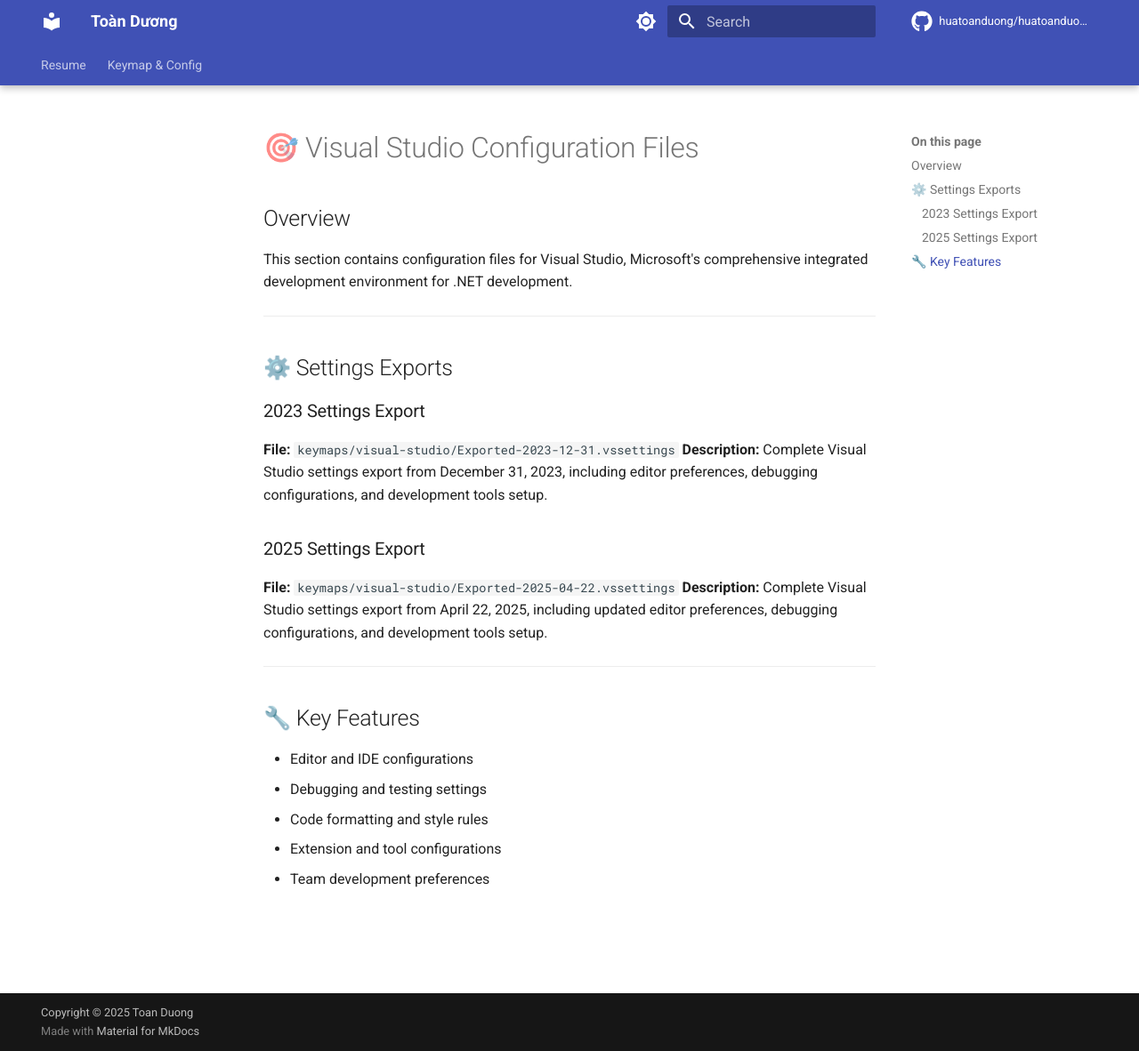
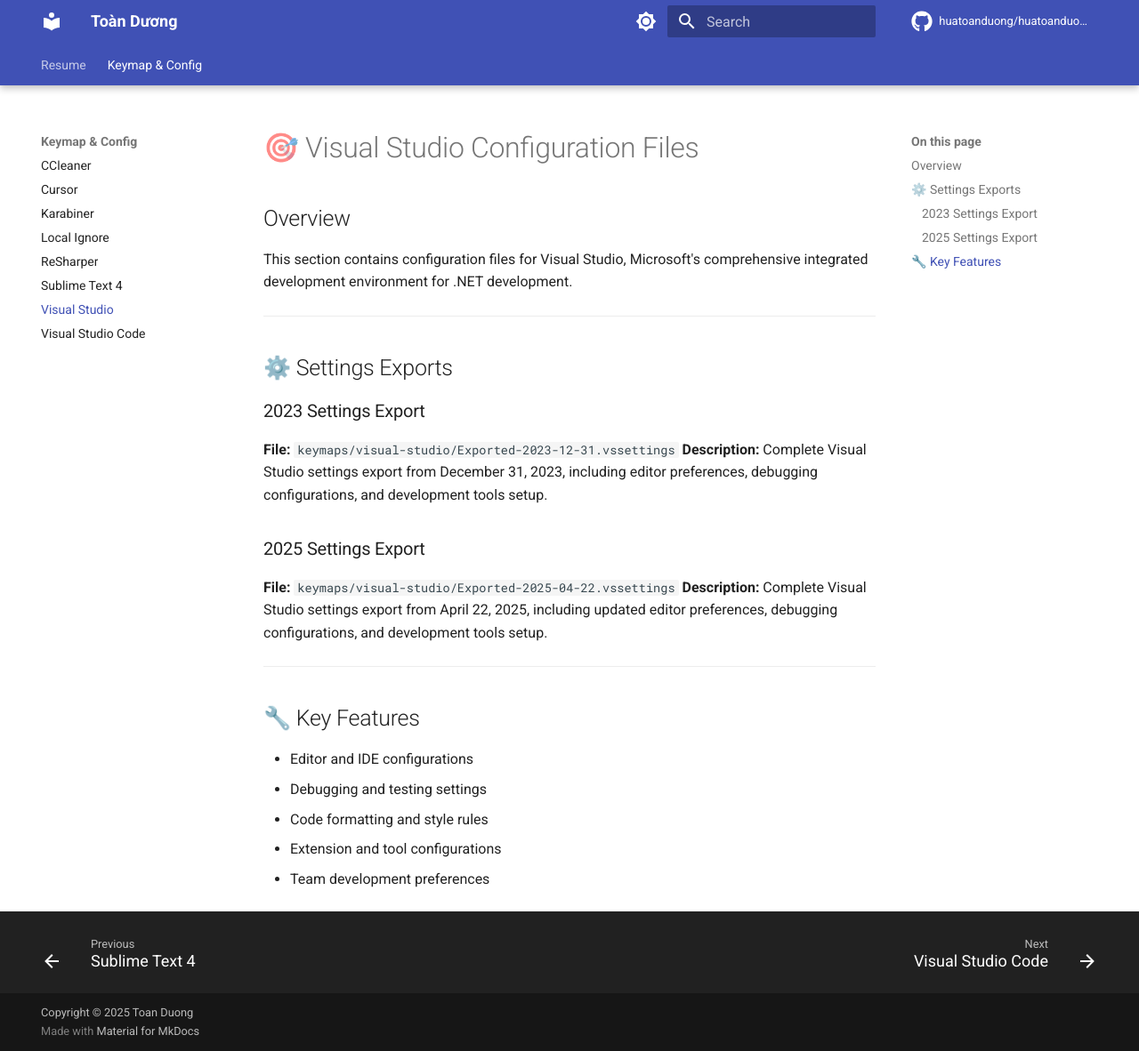
Before and after one commit to huatoanduong/huatoanduong.github.io, an MkDocs documentation site: the page built from docs/keymap_config/visual-studio.md, in a window 1280 px wide and 1182 px high. Shown: the whole window at 89% size. Built offline with MkDocs 1.6.1 and Material for MkDocs 9.7.7, drawn with Linux system fonts in a browser that asks for light colours; comment, search, counter and statistics services are not loaded.

Commit message:
Add additional keymap configurations for Cursor, Karabiner, Local Ignore, ReSharper, Sublime Text 4, Visual Studio, and Visual Studio Code in mkdocs.yml

```diff
--- a/mkdocs.yml
+++ b/mkdocs.yml
@@ -17,6 +17,14 @@
   - Resume: index.md
   - Keymap & Config:
     - "CCleaner": keymap_config/ccleaner.md
+    - "Cursor": keymap_config/cursor.md
+    - "Karabiner": keymap_config/karabiner.md
+    - "Local Ignore": keymap_config/localignore.md
+    - "ReSharper": keymap_config/resharper.md
+    - "Sublime Text 4": keymap_config/sublime-4.md
+    - "Visual Studio": keymap_config/visual-studio.md
+    - "Visual Studio Code": keymap_config/visual-studio-code.md
+
 
 # Theme configuration
 theme:
```
